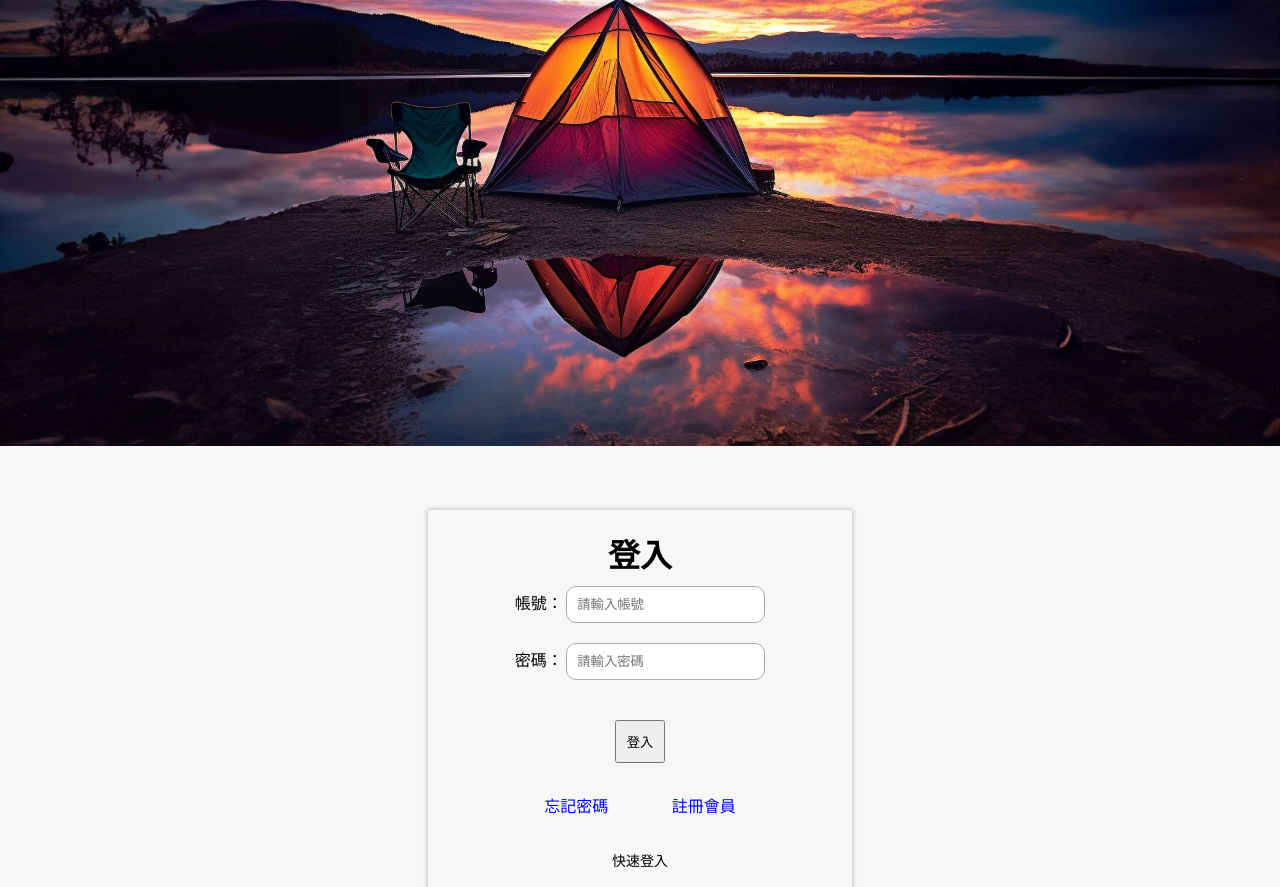
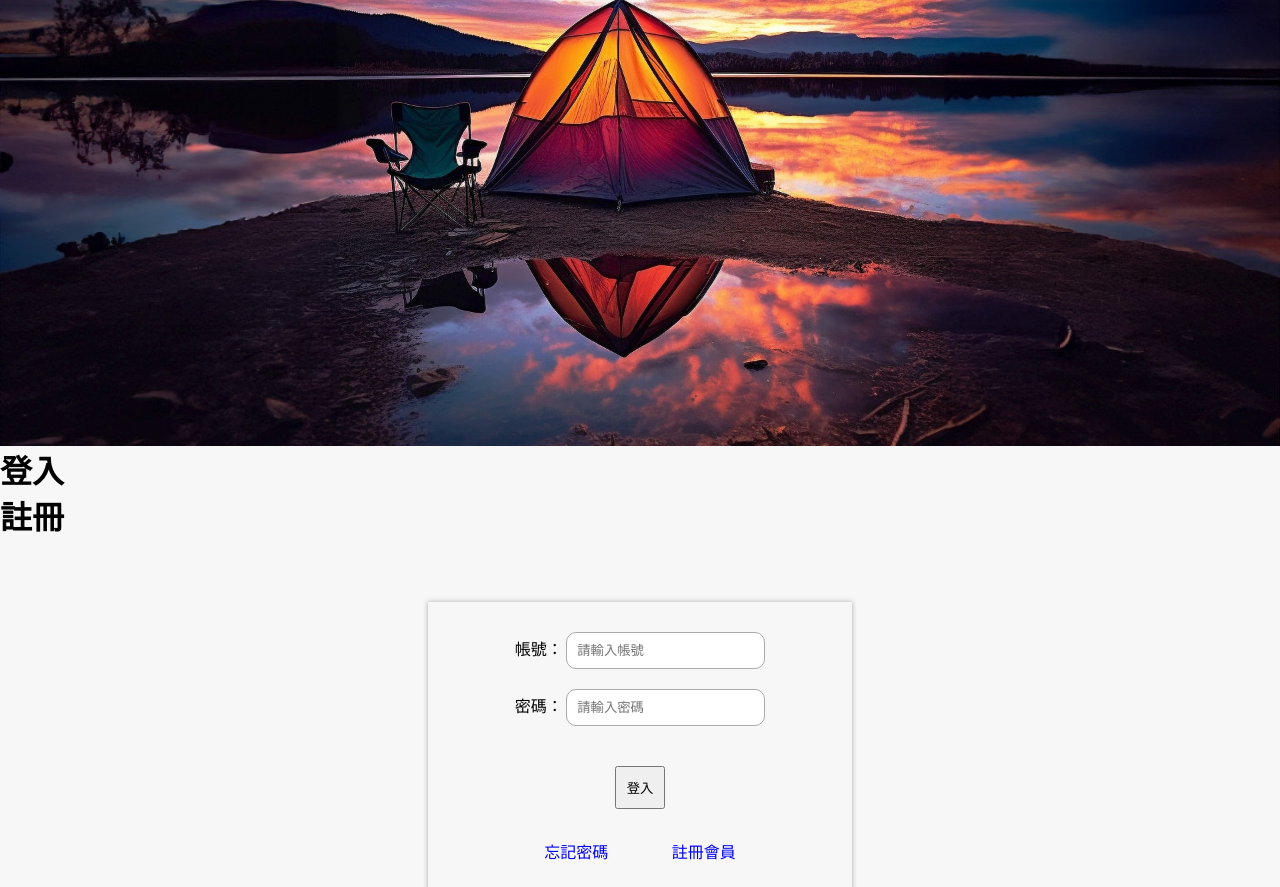
Before and after one commit to minyuanz/camprwd, a plain HTML site: page user/user-rwd.html in a window 1280 px wide. Shown: the part 65-952 px from the top of the page. Drawn offline with Linux system fonts and the light colour scheme.

Commit message:
add signup

```diff
--- a/user/user-rwd.html
+++ b/user/user-rwd.html
@@ -67,8 +67,12 @@
         <img src="banner.jpg" alt="">
     </div>
 
+    <div class="tab_list">
+        <h2>登入</h2>
+        <h2>註冊</h2>
+    </div>
     <section>
-        <h2>登入</h2>
+        <div class="login">
             <form action="">
                 <label for="">
                     帳號：
@@ -106,6 +110,9 @@
                     </a>
                 </div>
             </div>
+        </div>
+
+        <div class="signup"></div>
     </section>
 
     <footer>
```
Lines whose indentation alone changed are shown as unchanged.
